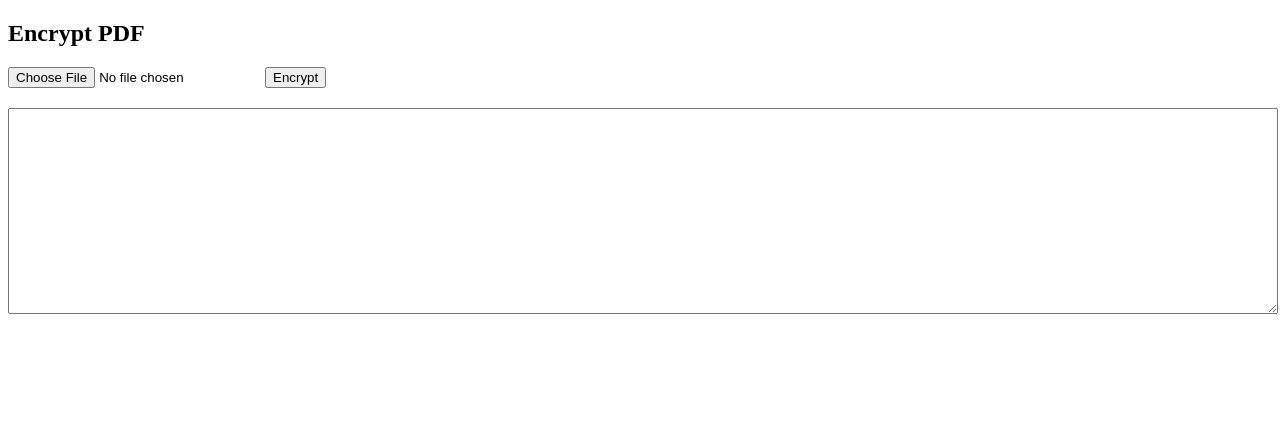
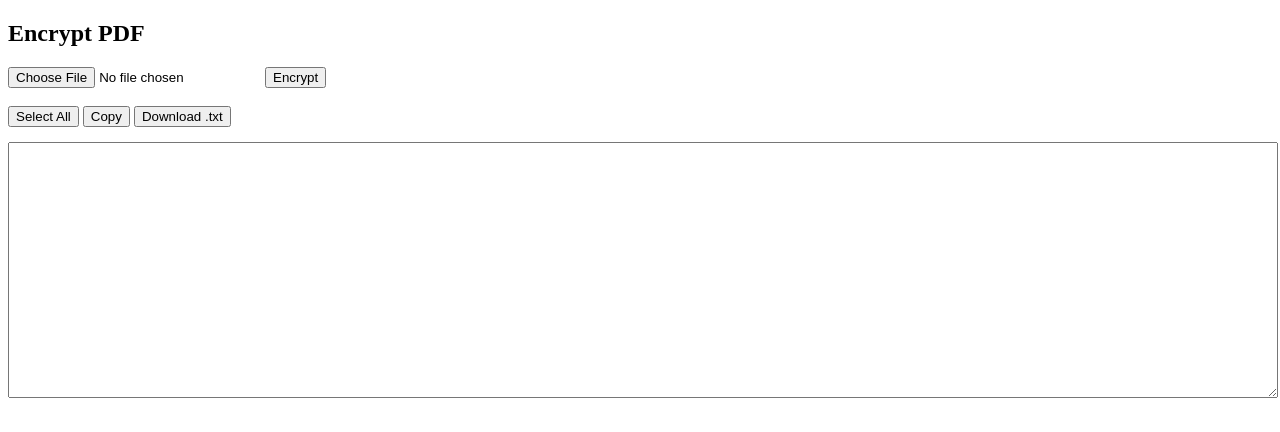
Before and after one commit to Aro5683/Newbee, a plain HTML site: page admin.html in a window 1280 px wide. Drawn offline with Linux system fonts and the light colour scheme.

Commit message:
Update admin.html

```diff
--- a/admin.html
+++ b/admin.html
@@ -11,7 +11,13 @@
 <input type="file" id="pdfFile" accept="application/pdf">
 <button onclick="encryptPDF()">Encrypt</button>
 
-<textarea id="output" style="width:100%;height:200px;margin-top:20px;"></textarea>
+<br><br>
+
+<button onclick="selectAll()">Select All</button>
+<button onclick="copyText()">Copy</button>
+<button onclick="downloadText()">Download .txt</button>
+
+<textarea id="output" style="width:100%;height:250px;margin-top:15px;"></textarea>
 
 <script>
 
@@ -54,7 +60,6 @@ async function encryptPDF(){
     combined.set(iv, 0);
     combined.set(new Uint8Array(encrypted), iv.length);
 
-    // SAFE BASE64 CONVERSION (no spread operator crash)
     let binary = "";
     const chunkSize = 0x8000;
 
@@ -74,6 +79,27 @@ async function encryptPDF(){
 
 }
 
+function selectAll(){
+  const textarea = document.getElementById("output");
+  textarea.select();
+}
+
+function copyText(){
+  const textarea = document.getElementById("output");
+  textarea.select();
+  document.execCommand("copy");
+  alert("Copied to clipboard");
+}
+
+function downloadText(){
+  const text = document.getElementById("output").value;
+  const blob = new Blob([text], {type:"text/plain"});
+  const a = document.createElement("a");
+  a.href = URL.createObjectURL(blob);
+  a.download = "encrypted_base64.txt";
+  a.click();
+}
+
 </script>
 
 </body>
```
